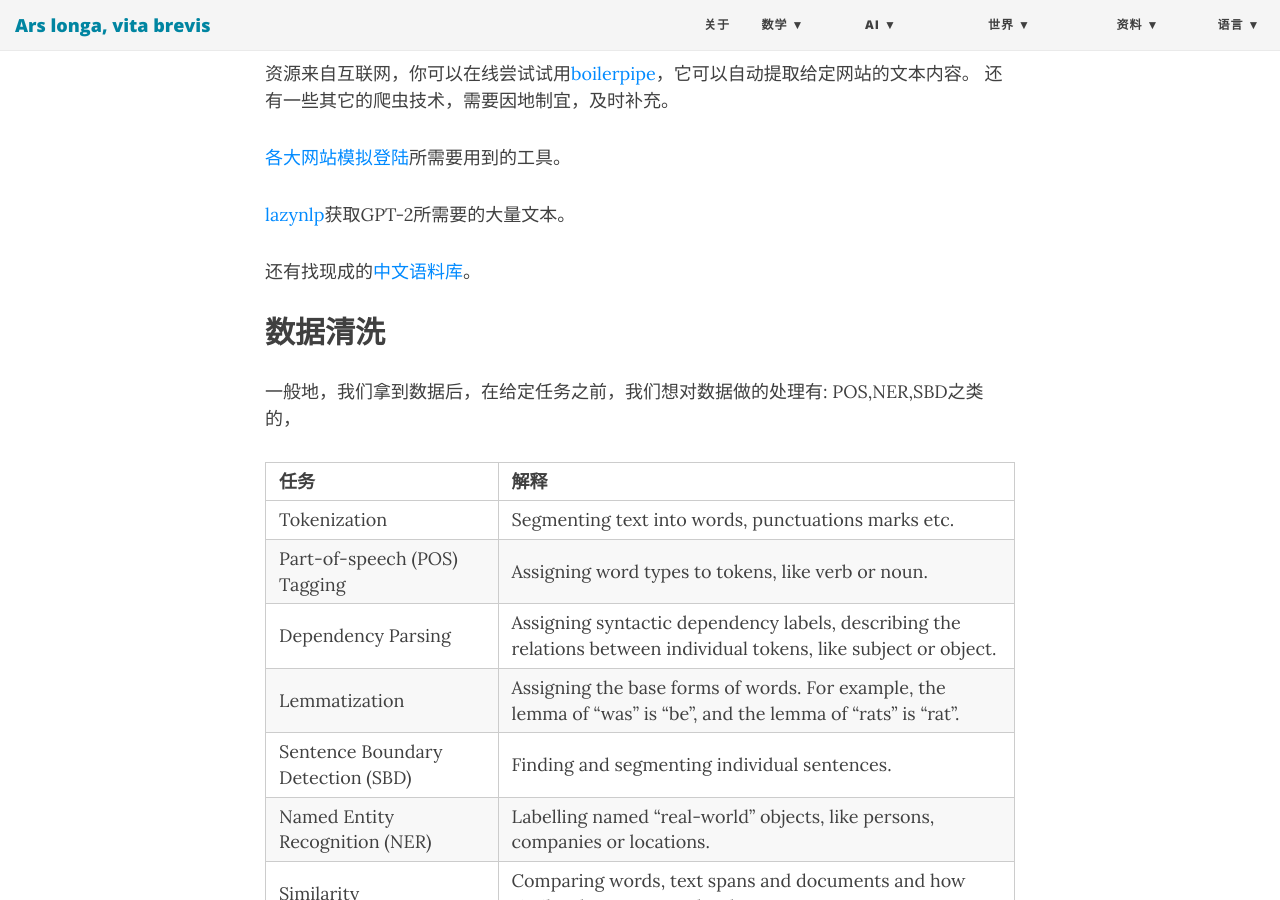
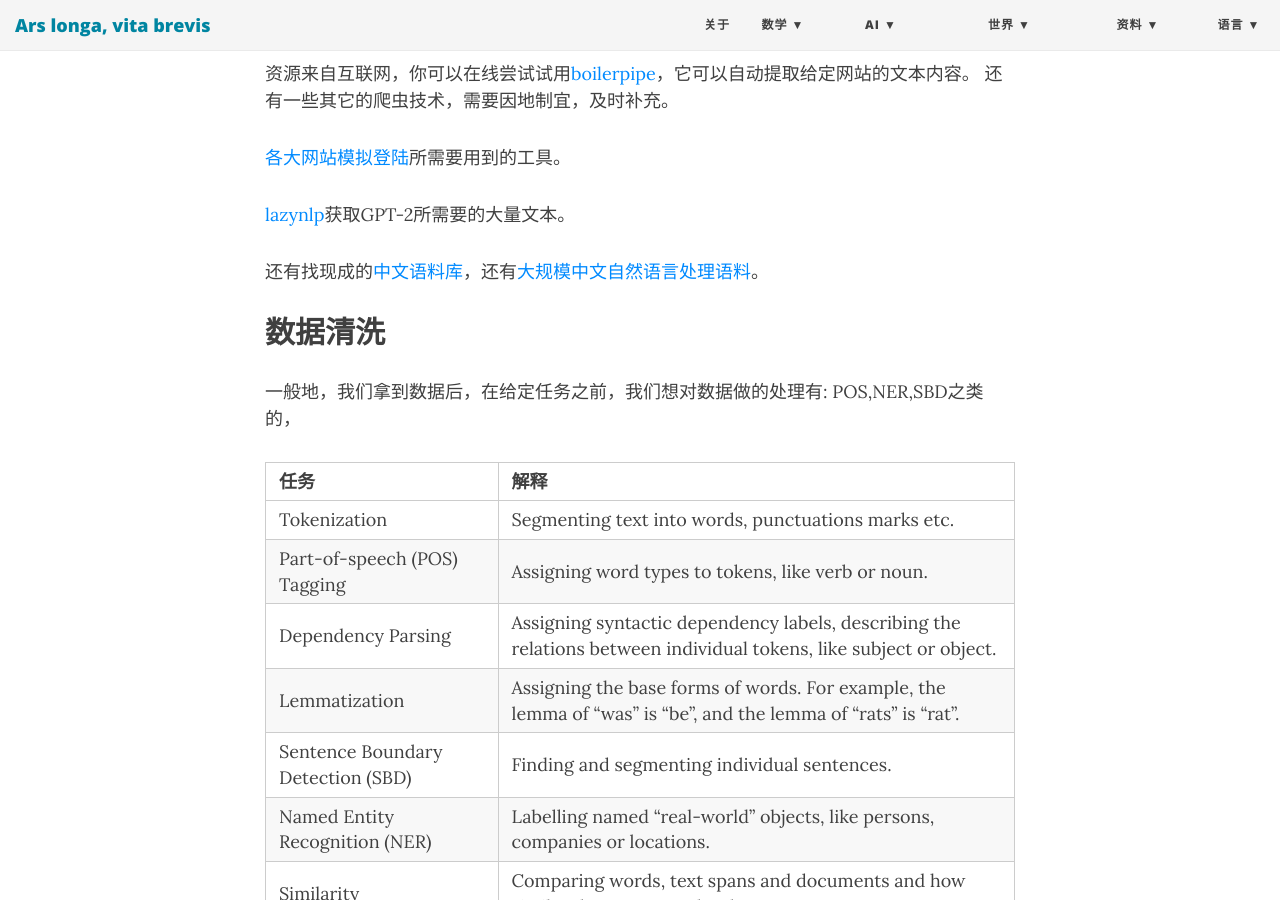
Before and after one commit to ZionPi/zionpi.github.io, a Jekyll site: the page built from _posts/2015-10-06-build-a-nlp-system.md, in a window 1280 px wide and 900 px high, scrolled down 774 px. Built offline with Jekyll 4.4.1, drawn with Linux system fonts in a browser that asks for light colours; nearby versions of some CDN libraries.

Commit message:
Update 2015-10-06-build-a-nlp-system.md

```diff
--- a/_posts/2015-10-06-build-a-nlp-system.md
+++ b/_posts/2015-10-06-build-a-nlp-system.md
@@ -21,7 +21,7 @@ NLP系统，顾名思义，是自然语言处理系统。[前面]()我们已经
 
 [lazynlp](https://github.com/chiphuyen/lazynlp)获取GPT-2所需要的大量文本。
 
-还有找现成的[中文语料库](https://github.com/liuhuanyong/ChineseNLPCorpus)。
+还有找现成的[中文语料库](https://github.com/liuhuanyong/ChineseNLPCorpus)，还有[大规模中文自然语言处理语料](https://github.com/brightmart/nlp_chinese_corpus)。
 
 ## 数据清洗
 一般地，我们拿到数据后，在给定任务之前，我们想对数据做的处理有: POS,NER,SBD之类的，
```
